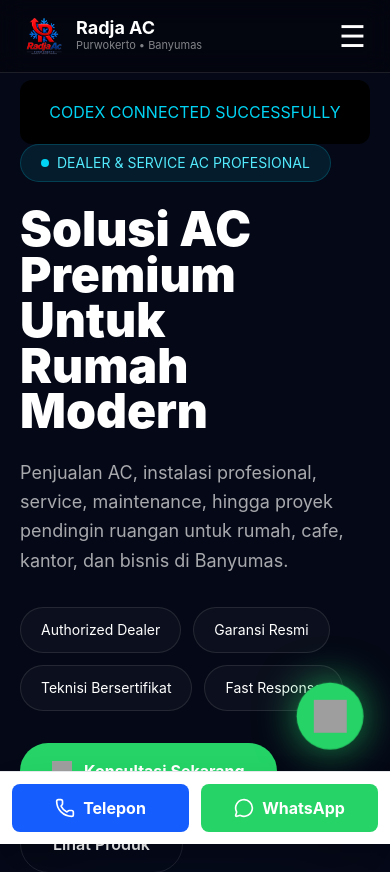
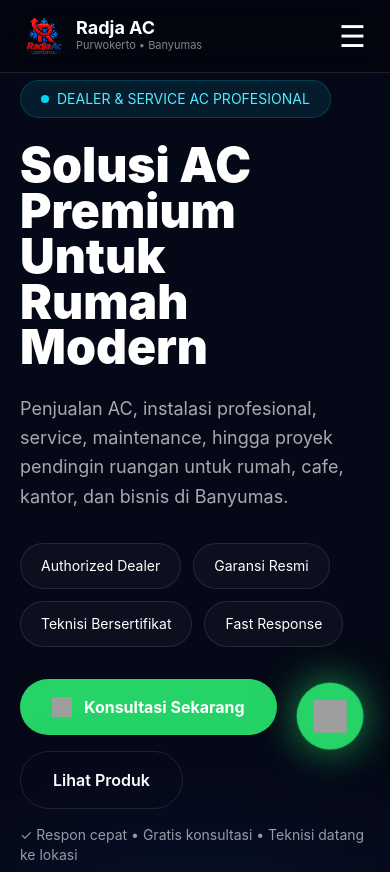
Before and after one commit to ibank31/radjaac-premium, a React (Vite) app: page / in a window 390 px wide. Shown: the top 872 px of the page. Built offline with nearby package versions, Linux system fonts and the light colour scheme; grey boxes are pictures that could not be loaded.

Commit message:
remove mobile sticky CTA bar and TestBanner from homepage

```diff
--- a/src/pages/Home.jsx
+++ b/src/pages/Home.jsx
@@ -1,6 +1,5 @@
 import { Helmet } from "react-helmet-async"
 import Navbar from "../components/Navbar"
-import TestBanner from "../components/TestBanner"
 import HeroSection from "../components/HeroSection"
 import ServicesSection from "../components/ServicesSection"
 import BrandsSection from "../components/BrandsSection"
@@ -10,7 +9,6 @@ import TestimonialsSection from "../components/TestimonialsSection"
 import ClosingCTA from "../components/ClosingCTA"
 import Footer from "../components/Footer"
 import FloatingWhatsapp from "../components/FloatingWhatsapp"
-import MobileStickyCTA from "../components/MobileStickyCTA"
 
 export default function Home() {
   return (
@@ -30,7 +28,6 @@ export default function Home() {
       </div>
 
       <div className="max-w-7xl mx-auto px-5 pt-20">
-        <TestBanner />
         <HeroSection />
         <ServicesSection />
         <BrandsSection />
@@ -42,7 +39,6 @@ export default function Home() {
 
       <Footer />
       <FloatingWhatsapp />
-      <MobileStickyCTA />
     </div>
   );
 }
```
